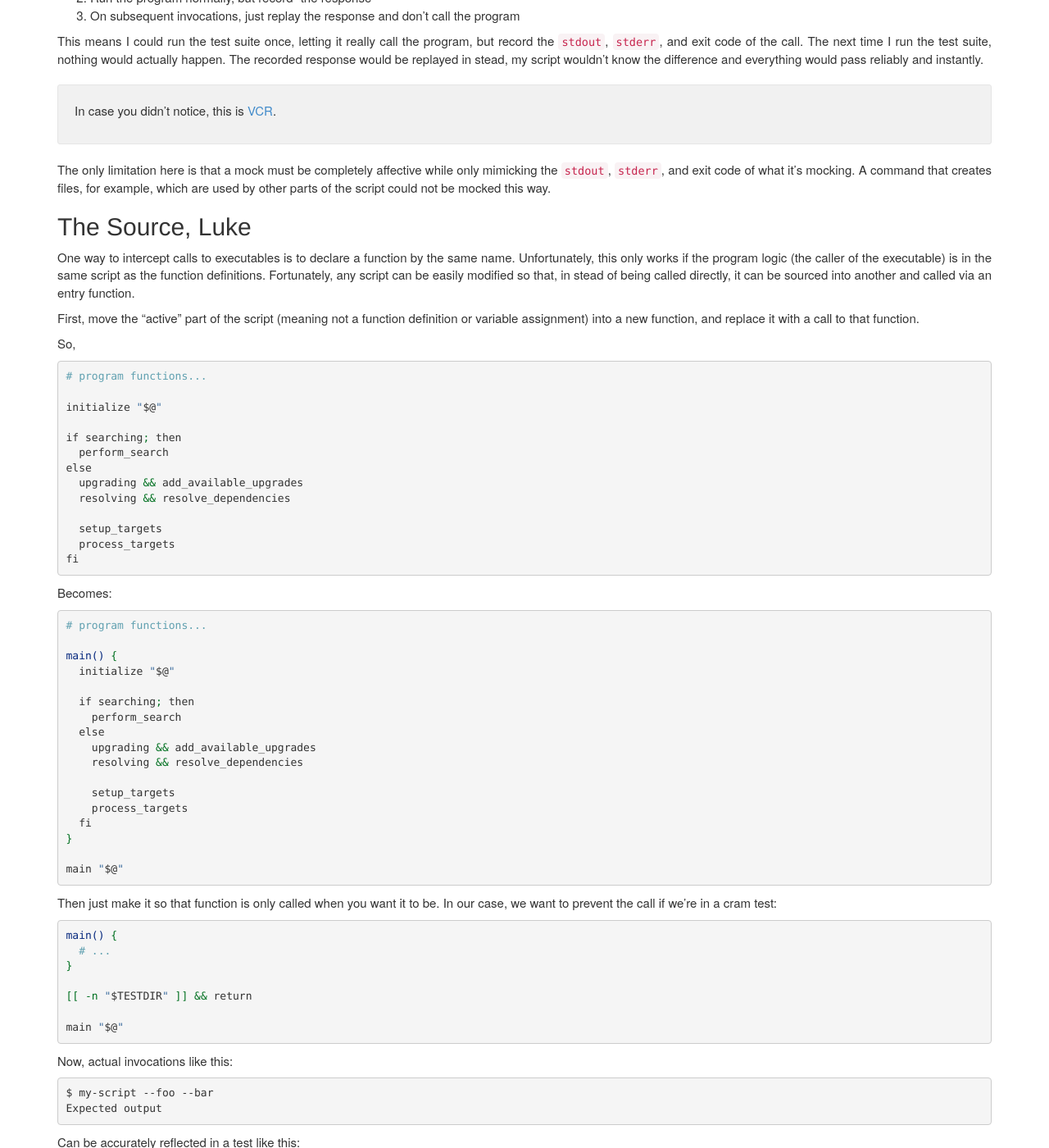
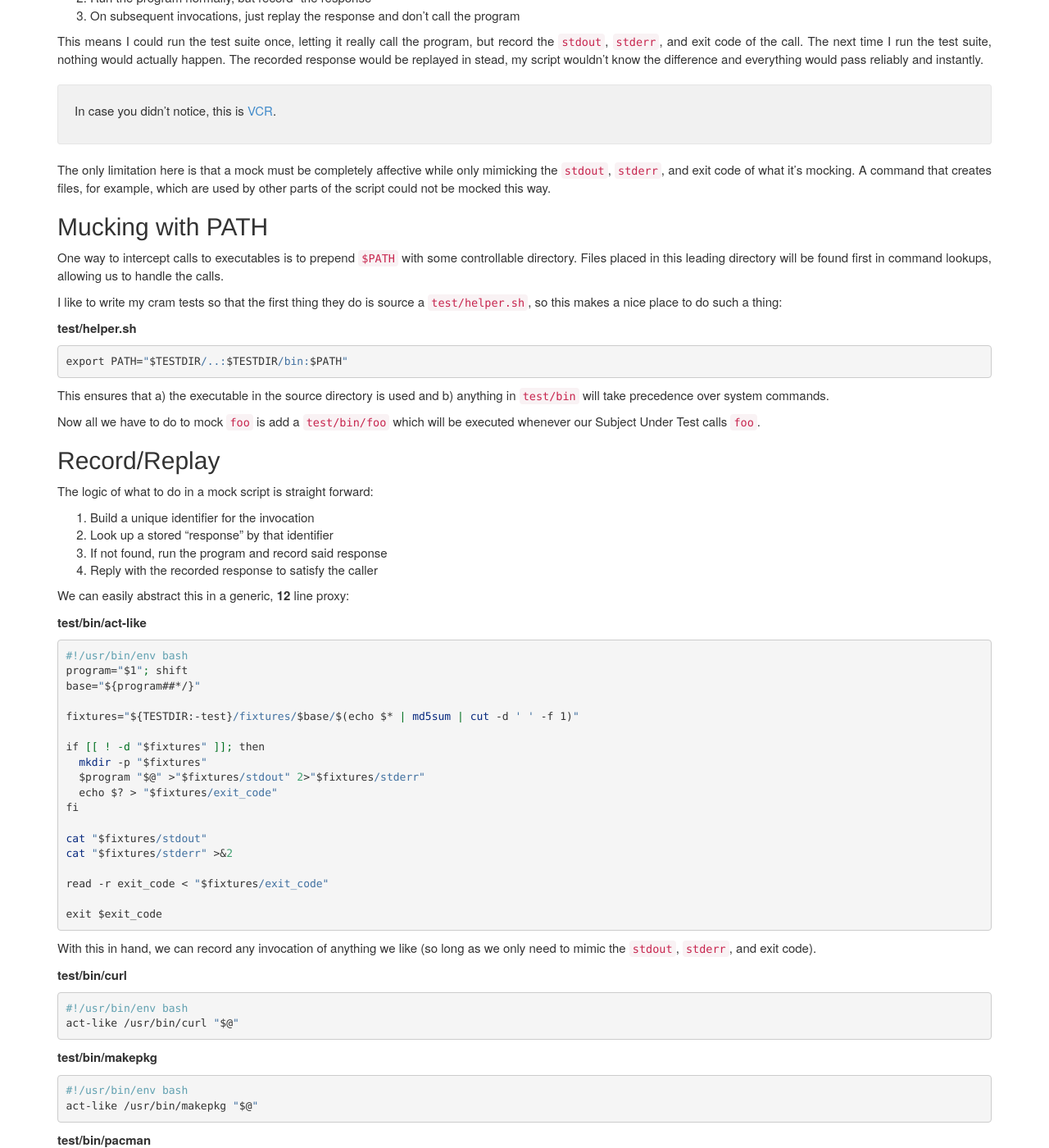
Before and after one commit to pbrisbin/pbrisbin.com, a Jekyll site: the page built from _posts/2013-08-24-mocking_bash.md, in a window 1280 px wide and 1400 px high, scrolled down 879 px. Shown: the whole window at 82% size. Built offline with Jekyll 4.4.1, drawn with Linux system fonts in a browser that asks for light colours; Markdown is read by kramdown in place of the engine named in the settings; some of the changed text lies outside the part shown.

Commit message:
Content change

````diff
--- a/_posts/2013-08-24-mocking_bash.md
+++ b/_posts/2013-08-24-mocking_bash.md
@@ -85,162 +85,83 @@ while only mimicking the `stdout`, `stderr`, and exit code of what it's
 mocking. A command that creates files, for example, which are used by
 other parts of the script could not be mocked this way.
 
-## The Source, Luke
+## Mucking with PATH
 
-One way to intercept calls to executables is to declare a function by
-the same name. Unfortunately, this only works if the program logic (the
-caller of the executable) is in the same script as the function
-definitions. Fortunately, any script can be easily modified so that, in
-stead of being called directly, it can be sourced into another and
-called via an entry function.
+One way to intercept calls to executables is to prepend `$PATH` with
+some controllable directory. Files placed in this leading directory will
+be found first in command lookups, allowing us to handle the calls.
 
-First, move the "active" part of the script (meaning not a function
-definition or variable assignment) into a new function, and replace it
-with a call to that function.
-
-So,
-
-```bash
-# program functions...
-
-initialize "$@"
-
-if searching; then
-  perform_search
-else
-  upgrading && add_available_upgrades
-  resolving && resolve_dependencies
-
-  setup_targets
-  process_targets
-fi
-```
-
-Becomes:
-
-```bash
-# program functions...
-
-main() {
-  initialize "$@"
-
-  if searching; then
-    perform_search
-  else
-    upgrading && add_available_upgrades
-    resolving && resolve_dependencies
-
-    setup_targets
-    process_targets
-  fi
-}
-
-main "$@"
-```
-
-Then just make it so that function is only called when you want it to
-be. In our case, we want to prevent the call if we're in a cram test:
-
-```bash
-main() {
-  # ...
-}
-
-[[ -n "$TESTDIR" ]] && return
-
-main "$@"
-```
-
-Now, actual invocations like this:
-
-```
-$ my-script --foo --bar
-Expected output
-```
-
-Can be accurately reflected in a test like this:
-
-```
-  $ source my-script
-
-Test foo and bar
-
-  $ main --foo --bar
-  Expected output
-
-```
-
-Except that we now have a chance to do things in between the `source`
-and the `main` -- like define functions to modify script behavior.
-
-## Halp
-
-To easily override commands with same-named functions, we'll move things
-into a helper file:
+I like to write my cram tests so that the first thing they do is source
+a `test/helper.sh`, so this makes a nice place to do such a thing:
 
 **test/helper.sh**
 
 ```bash
-curl() {
-  echo "zomg you called curl with $*"
-}
-
-source "$TESTDIR/../my-script"
+export PATH="$TESTDIR/..:$TESTDIR/bin:$PATH"
 ```
 
-And source it at the top of every cram test:
+This ensures that a) the executable in the source directory is used and
+b) anything in `test/bin` will take precedence over system commands.
 
-```
-  $ source "$TESTDIR/helper.sh"
-
-Test the thing...
-```
+Now all we have to do to mock `foo` is add a `test/bin/foo` which will
+be executed whenever our Subject Under Test calls `foo`.
 
 ## Record/Replay
 
-The logic of what to do in that `curl` function is pretty simple:
+The logic of what to do in a mock script is straight forward:
 
 1. Build a unique identifier for the invocation
-
 2. Look up a stored "response" by that identifier
-
-3. If not found, run the program and record a response
-
+3. If not found, run the program and record said response
 4. Reply with the recorded response to satisfy the caller
 
-All this in **11** lines:
+We can easily abstract this in a generic, **12** line proxy:
 
-**test/bin/mock**
+**test/bin/act-like**
 
 ```bash
 #!/usr/bin/env bash
 program="$1"; shift
+base="${program##*/}"
 
-fixtures="$TESTDIR/fixtures/$program/$(echo $* | md5sum | cut -d ' ' -f 1)"
+fixtures="${TESTDIR:-test}/fixtures/$base/$(echo $* | md5sum | cut -d ' ' -f 1)"
 
 if [[ ! -d "$fixtures" ]]; then
   mkdir -p "$fixtures"
-  $(which $program) "$@" >"$fixtures/stdout" 2>"$fixtures/stderr"
+  $program "$@" >"$fixtures/stdout" 2>"$fixtures/stderr"
   echo $? > "$fixtures/exit_code"
 fi
 
+cat "$fixtures/stdout"
+cat "$fixtures/stderr" >&2
+
 read -r exit_code < "$fixtures/exit_code"
 
-cat "$fixtures/stdout"
-cat "$fixtures/stderr" >&2
 exit $exit_code
 ```
 
-With this generalized proxy in hand, we can record any invocation of
-anything we like (so long as we only need to mimic the `stdout`,
-`stderr`, and exit code).
+With this in hand, we can record any invocation of anything we like (so
+long as we only need to mimic the `stdout`, `stderr`, and exit code).
+
+**test/bin/curl**
 
 ```bash
-curl()    { "$TESTDIR/bin/mock" curl    "$@"; }
-makepkg() { "$TESTDIR/bin/mock" makepkg "$@"; }
-pacman()  { "$TESTDIR/bin/mock" pacman  "$@"; }
+#!/usr/bin/env bash
+act-like /usr/bin/curl "$@"
+```
 
-source "$TEST_DIR/../my-script"
+**test/bin/makepkg**
+
+```bash
+#!/usr/bin/env bash
+act-like /usr/bin/makepkg "$@"
+```
+
+**test/bin/pacman**
+
+```bash
+#!/usr/bin/env bash
+act-like /usr/bin/pacman "$@"
 ```
 
 ## Success!
````
